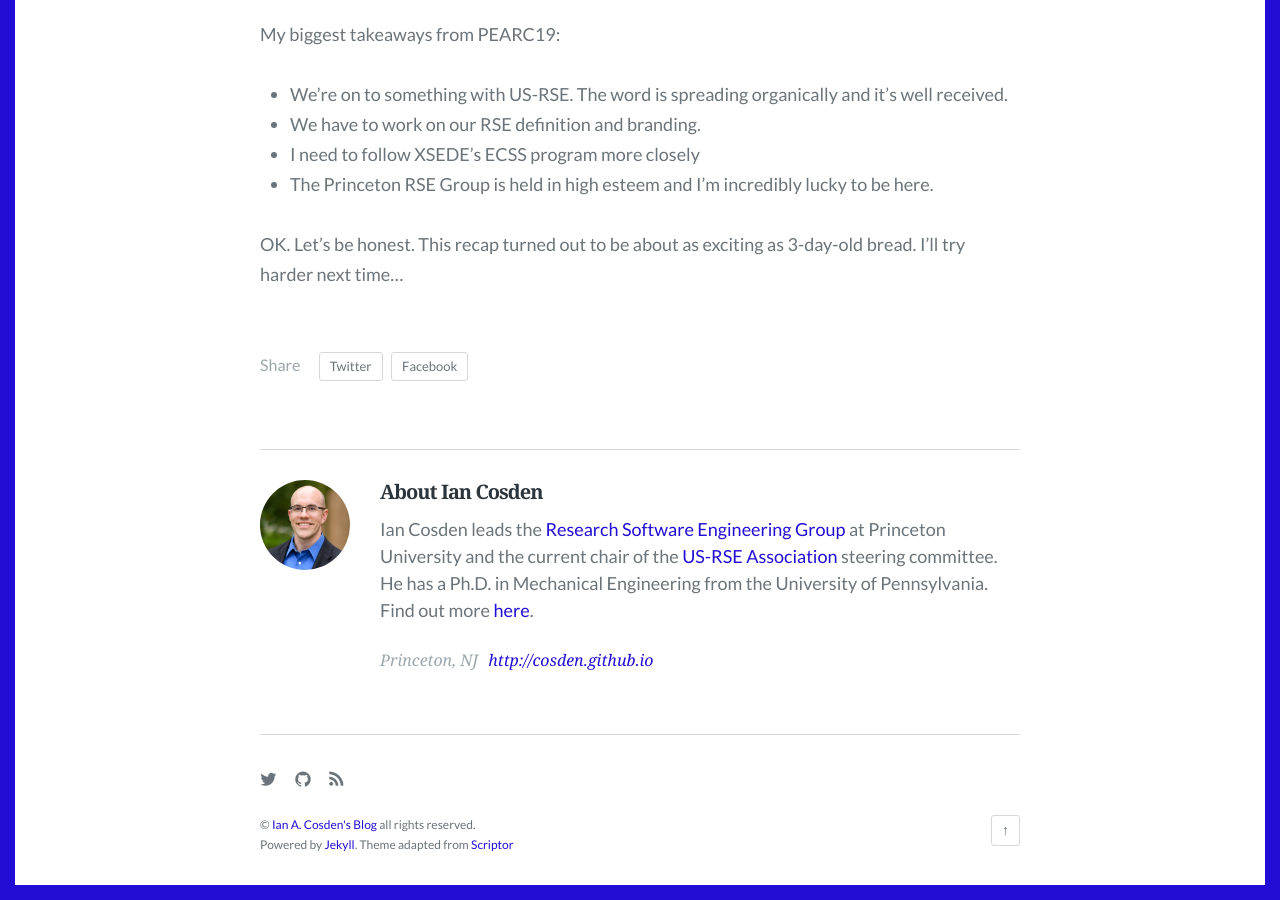
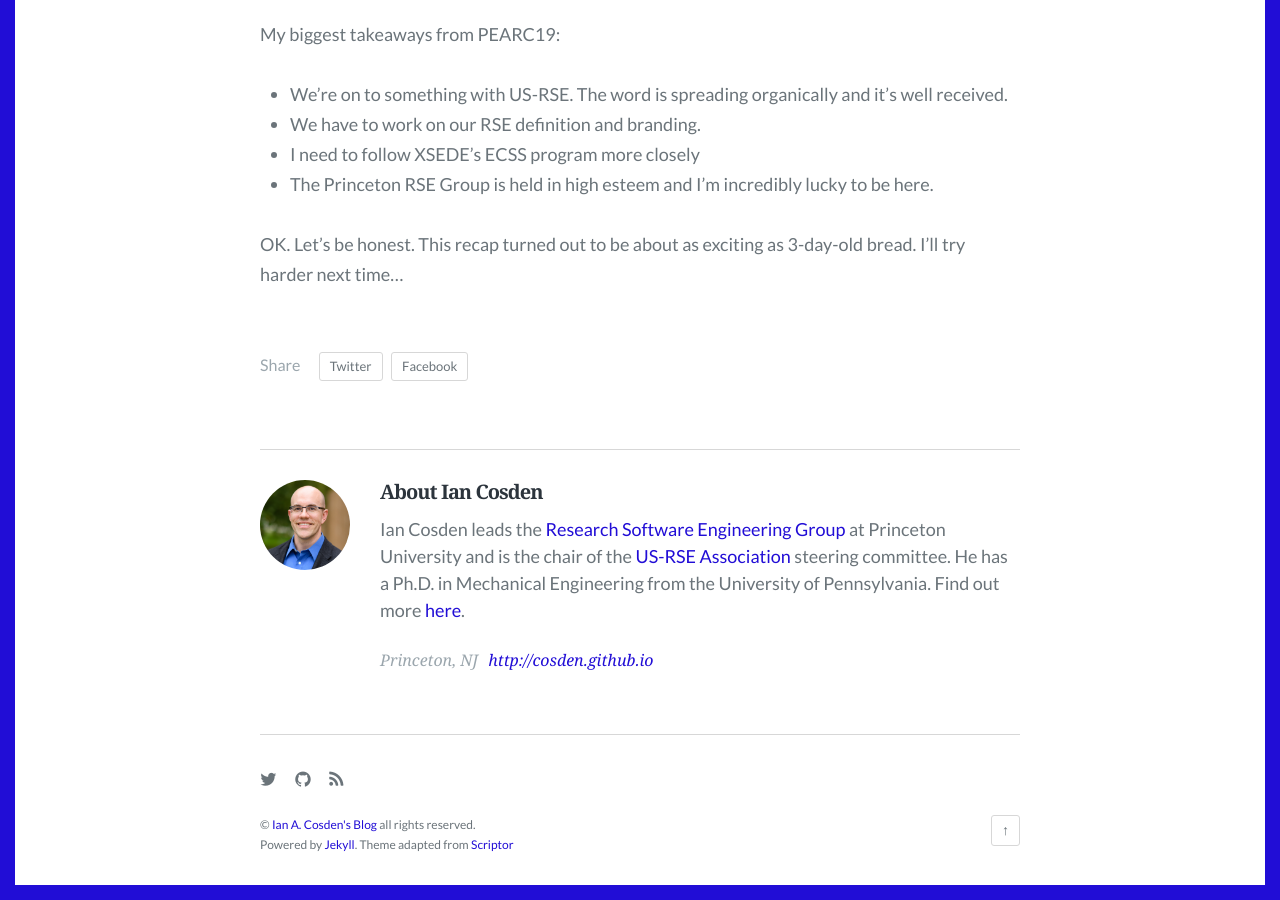
Before and after one commit to cosden/cosden.github.io, a Jekyll site: the page built from _posts/2019-08-02-PEARC19.md, in a window 1280 px wide and 900 px high, scrolled down 1608 px. Built offline with Jekyll 4.4.1, drawn with Linux system fonts in a browser that asks for light colours; some web fonts are replaced.

Commit message:
Fix typo

```diff
--- a/_config.yml
+++ b/_config.yml
@@ -35,7 +35,7 @@ google_analytics: "UA-35235844-2"
 # Author information - author info at the bottom of the post
 author_name: "Ian Cosden"
 author_bio: "Ian Cosden leads the <a href=https://researchcomputing.princeton.edu/software-engineering>Research Software Engineering Group</a> at Princeton University
-and the current chair of the <a href=https://us-rse.org>US-RSE Association</a> steering committee.
+and is the chair of the <a href=https://us-rse.org>US-RSE Association</a> steering committee.
 He has a Ph.D. in Mechanical Engineering from the University of Pennsylvania.
 Find out more <a href=/about>here</a>."
 author_url:  "http://cosden.github.io"
```
